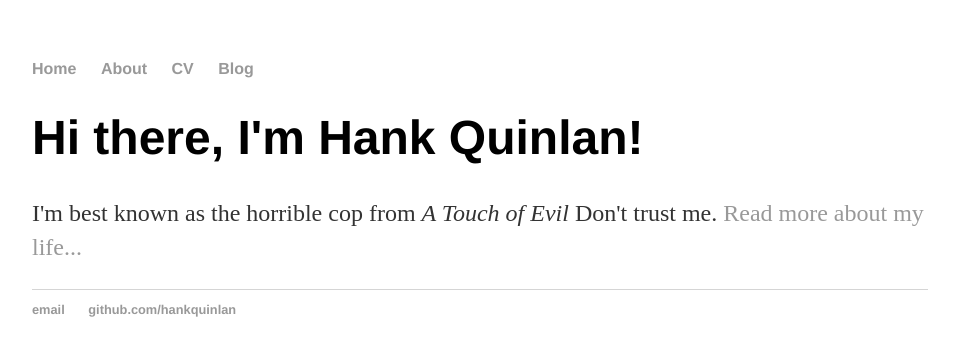
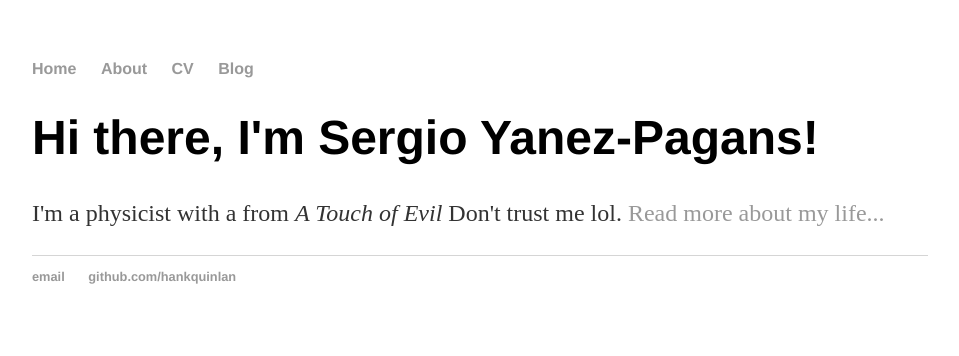
Before and after one commit to sergioyapa/sergioyapa.github.io, a plain HTML site: page index.html in a window 1280 px wide. Shown: the whole page, without its empty margins (160-1119 px from the left). Drawn offline with Linux system fonts and the light colour scheme.

Commit message:
Update index.html

```diff
--- a/index.html
+++ b/index.html
@@ -16,8 +16,8 @@
 		</nav>
 		<div class="container">
     		<div class="blurb">
-        		<h1>Hi there, I'm Hank Quinlan!</h1>
-				<p>I'm best known as the horrible cop from <em>A Touch of Evil</em> Don't trust me. <a href="/about">Read more about my life...</a></p>
+        		<h1>Hi there, I'm Sergio Yanez-Pagans!</h1>
+				<p>I'm a physicist with a from <em>A Touch of Evil</em> Don't trust me lol. <a href="/about">Read more about my life...</a></p>
     		</div><!-- /.blurb -->
 		</div><!-- /.container -->
 		<footer>
```
